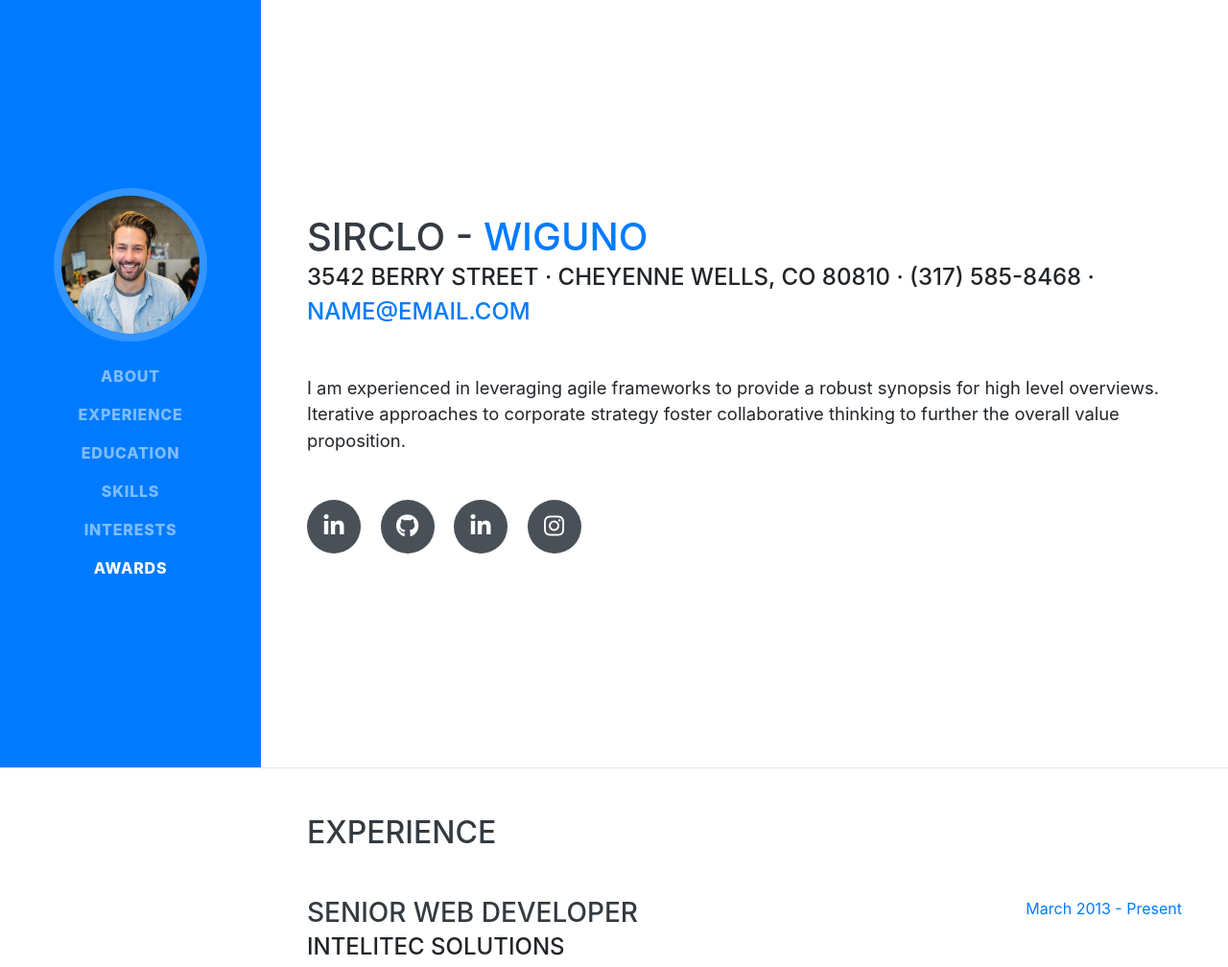
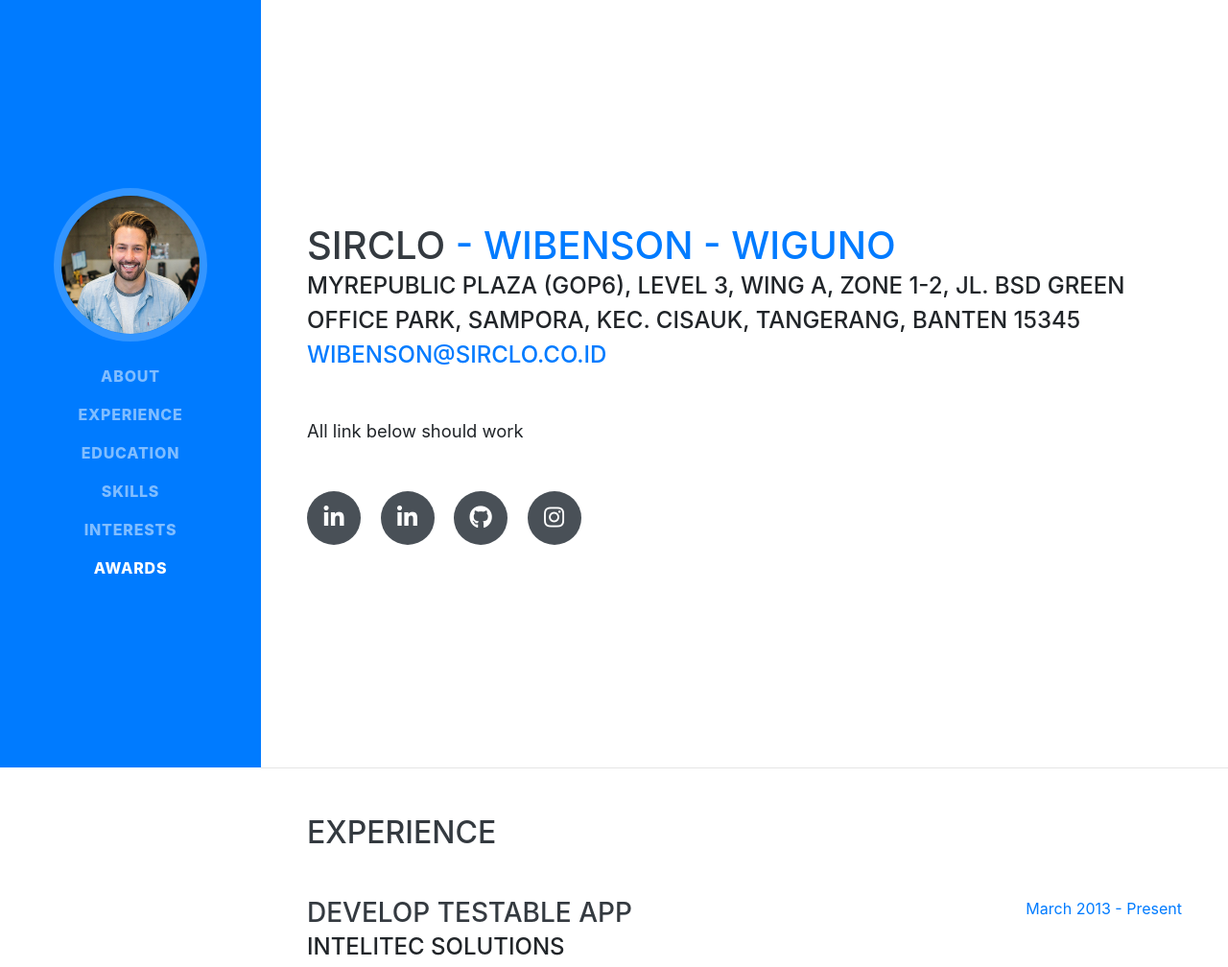
Before and after one commit to weeband/resume, a website with bundled scripts: page index.html in a window 1280 px wide. Shown: the top 1008 px of the page at 96% size. Built offline with nearby package versions, Linux system fonts and the light colour scheme; a web font is replaced by a local one.

Commit message:
add more detail

```diff
--- a/index.html
+++ b/index.html
@@ -75,24 +75,25 @@
 
     <section class="resume-section p-3 p-lg-5 d-flex align-items-center" id="about">
       <div class="w-100">
-        <h1 class="mb-0">SIRCLO -
-          <span class="text-primary"> Wiguno</span>
+        <h1 class="mb-0">SIRCLO
+          <span class="text-primary"> - Wibenson </span>
+          <span class="text-primary"> - Wiguno </span>
         </h1>
-        <div class="subheading mb-5">3542 Berry Street · Cheyenne Wells, CO 80810 · (317) 585-8468 ·
-          <a href="mailto:name@email.com">name@email.com</a>
+        <div class="subheading mb-5">MyRepublic Plaza (GOP6), Level 3, Wing A, Zone 1-2, Jl. BSD Green Office Park, Sampora, Kec. Cisauk, Tangerang, Banten 15345
+          <a href="mailto:wibenson@sirclo.co.id">wibenson@sirclo.co.id</a>
         </div>
-        <p class="lead mb-5">I am experienced in leveraging agile frameworks to provide a robust synopsis for high level overviews. Iterative approaches to corporate strategy foster collaborative thinking to further the overall value proposition.</p>
+        <p class="lead mb-5">All link below should work</p>
         <div class="social-icons">
           <a onClick="openLinkedin()">
+            <i class="fab fa-linkedin-in"></i>
+          </a>
+          <a href="https://www.linkedin.com/in/wiguno/?originalSubdomain=id">
             <i class="fab fa-linkedin-in"></i>
           </a>
           <a href="https://github.com/notwiben">
             <i class="fab fa-github"></i>
           </a>
-          <a href="https://www.linkedin.com/in/wiguno/?originalSubdomain=id">
-            <i class="fab fa-linkedin-in"></i>
-          </a>
-          <a href="https://www.instagram.com/sirclosolution/?hl=en">
+          <a href="https://www.instagram.com/insidesirclo/">
             <i class="fab fa-instagram"></i>
           </a>
         </div>
@@ -107,7 +108,7 @@
 
         <div class="resume-item d-flex flex-column flex-md-row justify-content-between mb-5">
           <div class="resume-content">
-            <h3 class="mb-0">Senior Web Developer</h3>
+            <h3 class="mb-0">Develop testable app</h3>
             <div class="subheading mb-3">Intelitec Solutions</div>
             <p>Bring to the table win-win survival strategies to ensure proactive domination. At the end of the day, going forward, a new normal that has evolved from generation X is on the runway heading towards a streamlined cloud solution. User generated content in real-time will have multiple touchpoints for offshoring.</p>
           </div>
```
Also changed, not shown: docker-compose.dev.yml (added, +10 -0 lines).
